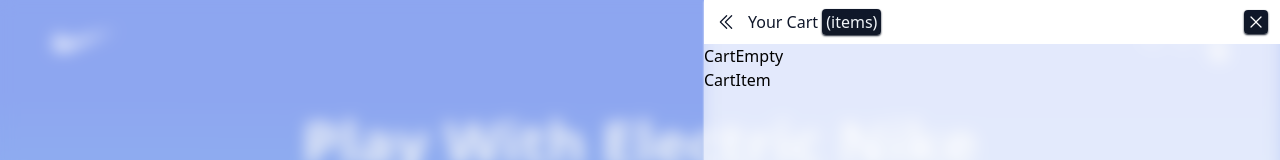
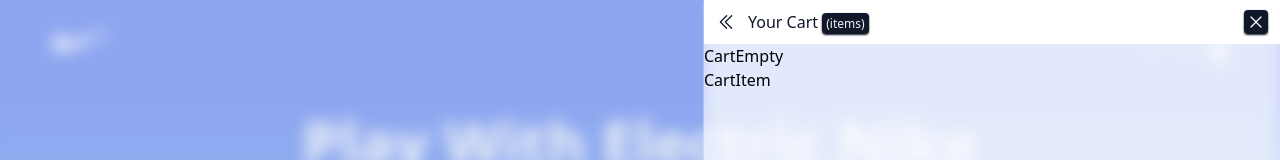
Before and after one commit to mrprg/nike-shoe-shop, a React (Vite) app: page / in a window 1280 px wide. Shown: the top 160 px of the page. Built offline with nearby package versions, Linux system fonts and the light colour scheme.

Commit message:
add new style

```diff
--- a/src/components/cart/CartCount.jsx
+++ b/src/components/cart/CartCount.jsx
@@ -1,26 +1,34 @@
-import React from 'react'
-import { ChevronDoubleLeftIcon, XMarkIcon } from '@heroicons/react/24/solid'
+import React from "react";
+import { ChevronDoubleLeftIcon, XMarkIcon } from "@heroicons/react/24/solid";
 
 const CartCount = () => {
   return (
     <>
-        <div className='bg-white h-11 flex items-center justify-between px-3 sticky top-0 left-0 right-0 w-full'>
-          <div className='flex items-center gap-3'>
-              <div className='grid items-center cursor-pointer'>
-                <ChevronDoubleLeftIcon className='w-5 h-5 text-slate-900 hover:text-orange-500 stroke-[2]' />
-              </div>
-              <div className='grid items-center'>
-                <h1 className='text-base font-medium text-slate-900'>Your Cart <span className='bg-theme-cart rounded px-1 py-0.5 font-normal text-slate-100'>(items)</span></h1>
-              </div>
+      <div className="bg-white h-11 flex items-center justify-between px-3 sticky top-0 left-0 right-0 w-full">
+        <div className="flex items-center gap-3">
+          <div className="grid items-center cursor-pointer">
+            <ChevronDoubleLeftIcon className="w-5 h-5 text-slate-900 hover:text-orange-500 stroke-[2]" />
           </div>
-          <div className='flex items-center'>
-            <button type='button' className='rounded bg-theme-cart active:scale-90 p-0.5'>
-              <XMarkIcon className='w-5 h-5 text-white stroke-[2]' />
-            </button>
+          <div className="grid items-center">
+            <h1 className="text-base font-medium text-slate-900">
+              Your Cart{" "}
+              <span className="bg-theme-cart text-xs rounded px-1 py-0.5 font-normal text-slate-100">
+                (items)
+              </span>
+            </h1>
           </div>
         </div>
+        <div className="flex items-center">
+          <button
+            type="button"
+            className="rounded bg-theme-cart active:scale-90 p-0.5"
+          >
+            <XMarkIcon className="w-5 h-5 text-white stroke-[2]" />
+          </button>
+        </div>
+      </div>
     </>
-  )
-}
+  );
+};
 
-export default CartCount
+export default CartCount;
```
